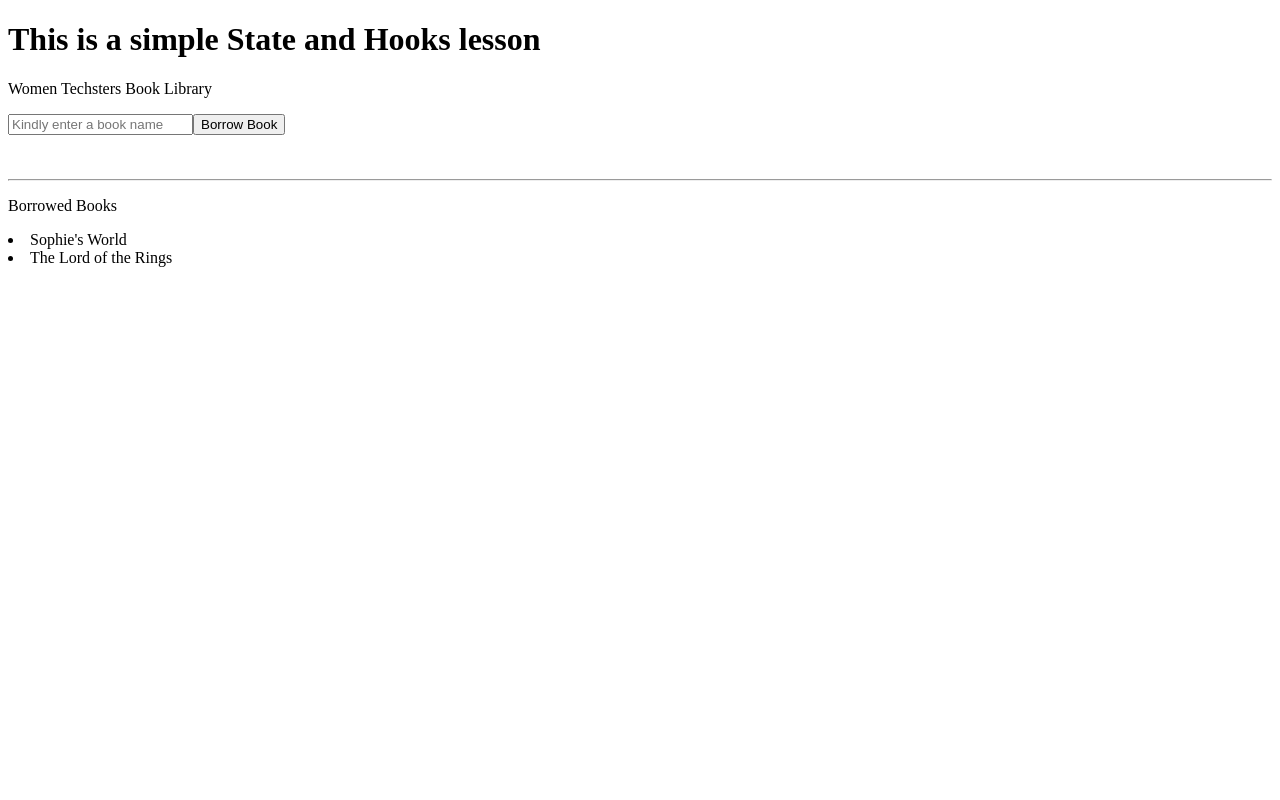
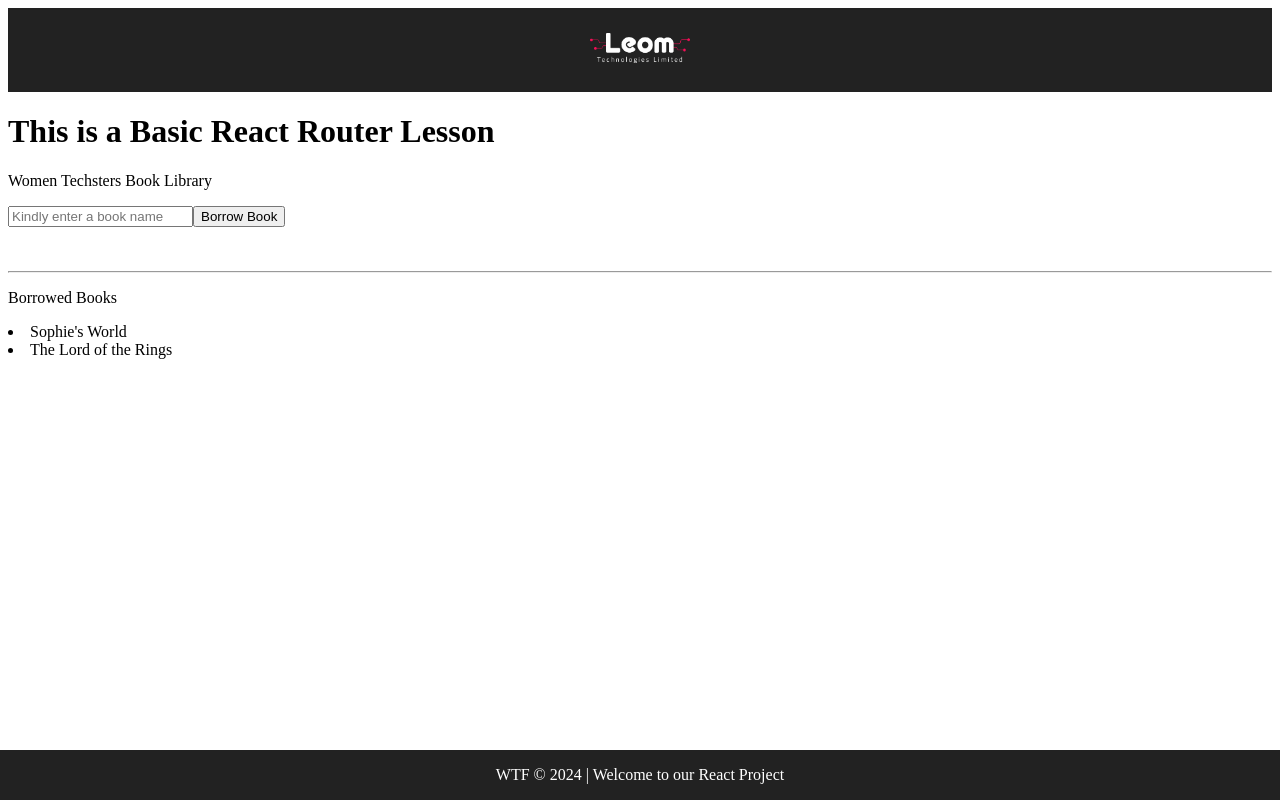
Before and after one commit to CodeLeom/WTF, a React (Vite) app: page / in a window 1280 px wide. Built offline with nearby package versions, Linux system fonts and the light colour scheme.

Commit message:
feat: add header and footer to the page

```diff
--- a/src/App.jsx
+++ b/src/App.jsx
@@ -1,3 +1,5 @@
+import Footer from "./components/Layout/Footer"
+import Header from "./components/Layout/Header"
 import Library from "./components/Library"
 
 
@@ -6,8 +8,10 @@ function App() {
 
   return (
     <>
-    <h1>This is a simple State and Hooks lesson</h1>
+    <Header />
+      <h1>This is a Basic React Router Lesson</h1>
       <Library />
+    <Footer msg="WTF  © 2024 | Welcome to our React Project" />
     </>
   )
 }
--- /dev/null
+++ b/src/components/Layout/Footer.jsx
@@ -0,0 +1,13 @@
+
+
+function Footer({msg}) {
+  return (
+    <>
+      <div className="footer">
+        <p>{msg}</p>
+      </div>
+    </>
+  )
+}
+
+export default Footer
--- /dev/null
+++ b/src/components/Layout/Header.jsx
@@ -0,0 +1,13 @@
+import logoUrl from '../../assets/logo.png';
+
+function Header() {
+  return (
+    <>
+      <div className='header'>
+        <img src={logoUrl} alt="Tesla" />
+      </div>
+    </>
+  )
+}
+
+export default Header
--- a/src/index.css
+++ b/src/index.css
@@ -0,0 +1,24 @@
+/* header styles */
+
+.header {
+    padding: 25px 0;
+    text-align: center;
+    background: #222;
+  }
+  .header img {
+    width: 100px;
+    height: 30px;
+  }
+
+  /* header styles ends here */
+
+  /* footer styles */
+  .footer {
+    position: absolute;
+    bottom: 0px;
+    left: 0;
+    width: 100%;
+    text-align: center;
+    background-color: #222;
+    color: white;
+  }
```
Also changed, not shown: src/assets/logo.png (added).
